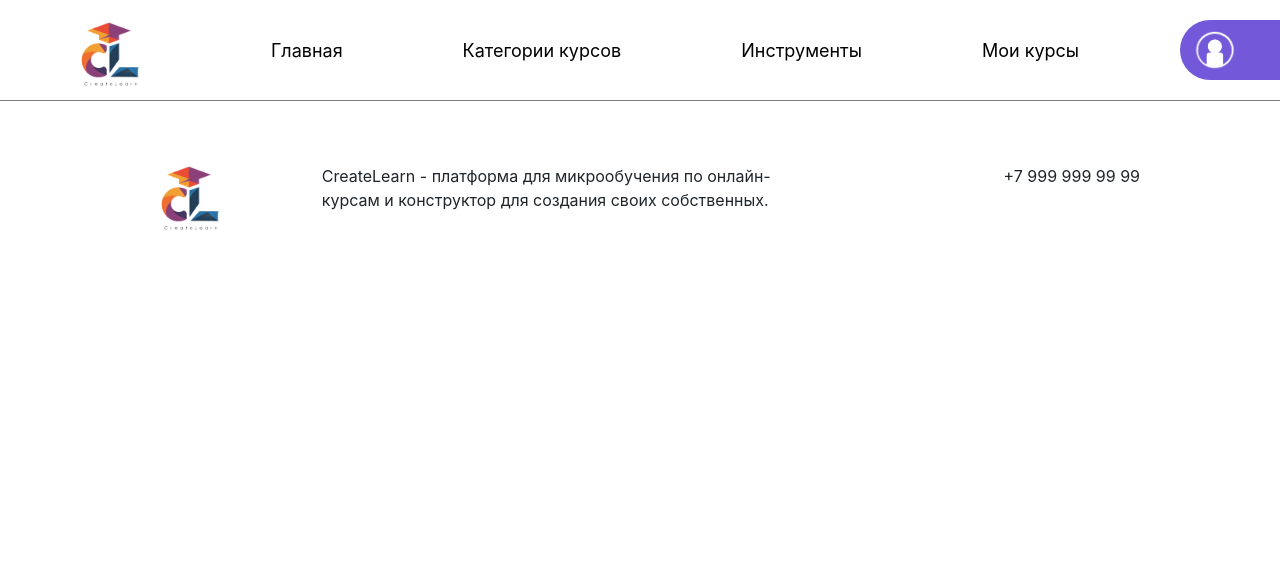
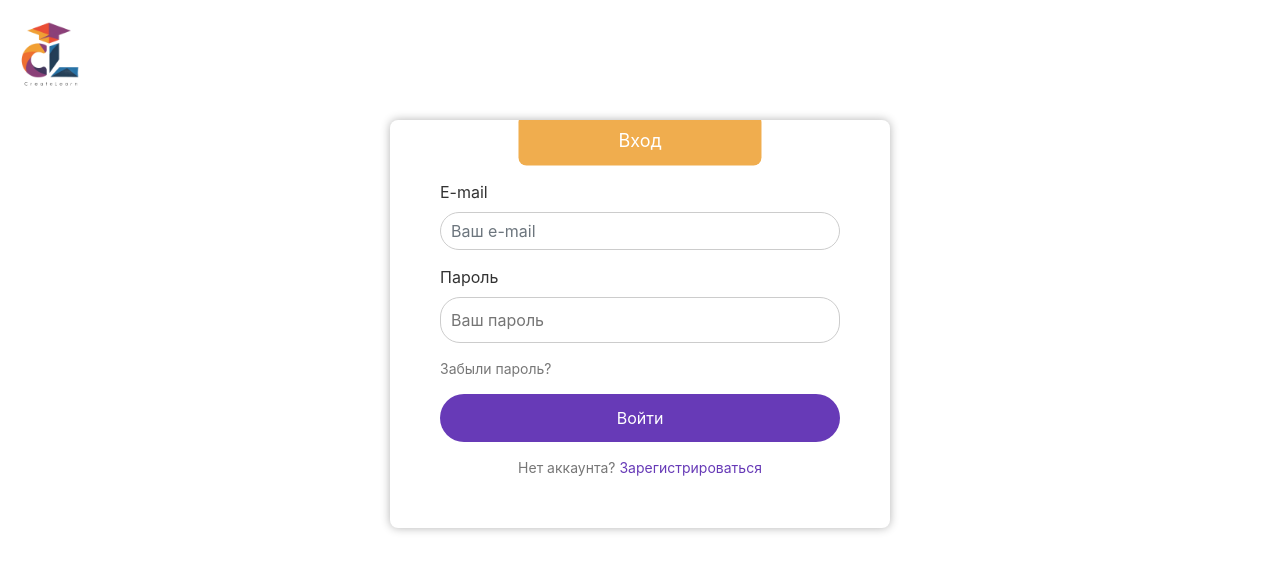
Before and after one commit to Digital-Activists/create-learn, a Django app: page /auth/login in a window 1280 px wide. Shown: the top 571 px of the page. Run offline with Django 5.2, Linux system fonts and the light colour scheme; some libraries are stand-ins or nearby versions.

Commit message:
вход

```diff
--- a/CreateLearn/apps/users/auth/views.py
+++ b/CreateLearn/apps/users/auth/views.py
@@ -11,7 +11,8 @@ from .forms import CustomUserCreationForm, CustomLoginForm
 
 
 class RegisterView(CreateView):
-    template_name = "base.html"
+    # template_name = "base.html"
+    template_name = "registration/selection_regis.html"
     success_url = reverse_lazy("home")
     form_class = CustomUserCreationForm
 
@@ -20,7 +21,8 @@ class RegisterView(CreateView):
 
 
 class LoginUserView(LoginView):
-    template_name = "base.html"
+    # template_name = "base.html"
+    template_name = "registration/input.html"
     form_class = CustomLoginForm
     success_url = reverse_lazy("home")
 
--- a/CreateLearn/static_dev/style.css
+++ b/CreateLearn/static_dev/style.css
@@ -40,6 +40,11 @@ margin-right: 0;
     height: 60px;
     border-top-left-radius: 30px;
     border-bottom-left-radius: 30px;
+    transition: 1s;
+}
+
+.button-icon p:hover{
+    color: #000;
 }
 
 .menu-icon{
@@ -82,6 +87,11 @@ margin-right: 0;
     padding: 10px 30px;
     margin-top: 2%;
     margin-left: 5%;
+    transition: 1s;
+}
+
+.button-start:hover{
+    color: #000;
 }
 
 .benefits{
@@ -153,6 +163,11 @@ margin-right: 0;
     padding: 5px 50px;
     margin-top: 5%;
     margin-left: 39%;
+    transition: 1s;
+}
+
+.button-start-course:hover{
+    color: #000;
 }
 
 .course-constructor{
@@ -214,6 +229,11 @@ margin-right: 0;
     padding: 5px 50px;
     margin-top: 3%;
     margin-left: 35%;
+    transition: 1s;
+}
+
+.button-start-course-constructor:hover{
+    color: #000;
 }
 
 
--- /dev/null
+++ b/CreateLearn/static_dev/style_regis.css
@@ -0,0 +1,125 @@
+
+.input-section{
+    width: 40%;
+    margin-right: auto;
+    margin-left: auto;
+}
+
+.container {
+    width: 100%;
+    max-width: 300px; /* Максимальная ширина формы */
+    padding: 20px;
+}
+
+.login-form {
+    background-color: #fff; /* Белый фон формы */
+    border-radius: 8px;
+    box-shadow: 0 0 10px rgba(0, 0, 0, 0.3);
+    overflow: hidden; /* Чтобы borderRadius работал с header */
+    text-align: center;
+}
+
+.header {
+    position: relative; /* Для позиционирования кнопки */
+}
+
+.login-button {
+    background-color: #f0ad4e; /* Оранжевый цвет кнопки */
+    color: #fff;
+    border: none;
+    padding: 12px 100px;
+    font-size: 18px;
+    border-radius: 8px;
+    cursor: pointer;
+    position: absolute;
+    left: 50%;
+    transform: translateX(-50%) translateY(-50%); /* Центрирование по горизонтали и вертикали */
+    top: 0;
+}
+
+.form-content {
+    padding: 50px;
+    padding-top: 20px;
+}
+
+label {
+    /* display: block; */
+    text-align: left;
+    margin-bottom: 5px;
+    color: #333;
+}
+
+input[type="email"],
+input[type="password"] {
+    width: 100%;
+    padding: 10px;
+    margin-bottom: 15px;
+    border: 1px solid #ccc;
+    border-radius: 20px; /* Скругленные углы */
+    box-sizing: border-box; /* Чтобы padding не увеличивал ширину */
+}
+
+input[type="email"]:focus,
+input[type="password"]:focus {
+    outline: none;
+    border-color: #673ab7; /* Цвет при фокусе */
+}
+
+.forgot-password {
+    display: block;
+    text-align: left;
+    margin-bottom: 15px;
+    color: #777;
+    text-decoration: none;
+    font-size: 14px;
+}
+
+.forgot-password:hover {
+    text-decoration: underline;
+}
+
+.submit-button {
+    background-color: #673ab7; /* Фиолетовый цвет кнопки */
+    color: #fff;
+    border: none;
+    padding: 12px 24px;
+    font-size: 16px;
+    border-radius: 25px;
+    cursor: pointer;
+    width: 100%;
+    margin-bottom: 15px;
+}
+
+.submit-button:hover {
+    background-color: #512da8; /* Более темный фиолетовый при наведении */
+}
+
+.footer {
+    font-size: 14px;
+    color: #777;
+}
+
+.register-link {
+    color: #673ab7;
+    text-decoration: none;
+}
+
+.register-link:hover {
+    text-decoration: underline;
+}
+
+.selection-button{
+    background: none;
+    border: none;
+    transition: 1s;
+}
+
+.selection-button:hover {
+    transform: scale(1.1);
+}
+
+.selection-div{
+    display: flex;
+    justify-content: center;
+    gap:200px;
+}
--- a/CreateLearn/templates/includes/header.html
+++ b/CreateLearn/templates/includes/header.html
@@ -15,8 +15,13 @@
       </ul>
     </div>
     <div class="menu-icon">
-        <a href="/">
-          <button class="button-icon"><img src="{% static 'img/icon.png' %}" width="50" height="40px" style="margin-right: 30px;"></button>
+        <a href="{% url 'login' %}">
+          <button class="button-icon">
+            <div style="display: flex;">
+              <img src="{% static 'img/input.png' %}" width="50" height="45px">
+              <p style="margin-top: 10px; color: #fff;">Вход</p>
+            </div>
+          </button>
         </a>
       </div>
   </header>
--- a/CreateLearn/templates/includes/index.html
+++ b/CreateLearn/templates/includes/index.html
@@ -9,7 +9,7 @@
     <section class="hero">
         <h1 class="hero-p-1">Обучайся за 15 минут в день! Создавай курсы, которые захватывают!</h1>
         <p class="hero-p-2">Платформа для подготовки к экзаменам, созданная для успеха студентов и учеников, предлагает эффективные инструменты обучения, а также предоставляет преподавателям мощный конструктор курсов для создания персонализированных учебных материалов, что позволяет обеспечить всестороннюю и качественную подготовку к экзаменам для всех пользователей.</p>
-        <a href="#">
+        <a href="{% url 'login' %}">
             <button class="button-start"> Начать обучение</button>
         </a>
     </section>
@@ -78,7 +78,7 @@
                 </div>
             </div>
         </div>
-        <a href="#">
+        <a href="{% url 'login' %}">
             <button class="button-start-course">Показать все курсы</button>
         </a>
     </section>
@@ -133,7 +133,7 @@
                 <p>Продавайте свои курсы и зарабатывайте на своих знаниях.</p>
             </li>
         </ul>
-        <a href="#">
+        <a href="{% url 'login' %}">
             <button class="button-start-course-constructor">Попробовать конструктор курсов</button>
         </a>
     </section>
--- /dev/null
+++ b/CreateLearn/templates/registration/base_regist.html
@@ -0,0 +1,33 @@
+{% load static %}
+
+ <!DOCTYPE html>
+<html lang="ru">
+<head>
+    <meta charset="UTF-8">
+    <meta name="viewport" content="width=device-width, initial-scale=1.0">
+    <link rel="stylesheet" href="{% static 'style_regis.css' %}">
+    <link rel="stylesheet" href="https://stackpath.bootstrapcdn.com/bootstrap/4.5.2/css/bootstrap.min.css">
+    <title>
+      {% block title %}{% endblock %}
+    </title>
+</head>
+<body>
+  <header class="container-h">
+    <div class="menu">
+      <a href="/">
+        <img src="{% static 'img/logo.png' %}" width="100" height="100px">
+      </a>
+    </div>
+  </header>
+
+    <main >
+        <div class="container" style=" overflow: hidden; max-width: 100%;">
+          {% block content %}{% endblock %}
+        </div>
+    </main>
+
+    <script src="https://code.jquery.com/jquery-3.5.1.slim.min.js"></script>
+    <script src="https://cdn.jsdelivr.net/npm/@popperjs/core@2.5.3/dist/umd/popper.min.js"></script>
+    <script src="https://stackpath.bootstrapcdn.com/bootstrap/4.5.2/js/bootstrap.min.js"></script>
+</body>
+</html>
--- /dev/null
+++ b/CreateLearn/templates/registration/input.html
@@ -0,0 +1,27 @@
+{% extends 'registration/base_regist.html' %}
+
+{% load static %}
+
+{% block content %}
+    <section class="input-section">
+        <div class="login-form">
+            <div class="form-content">
+                <div class="header">
+                    <button class="login-button">Вход</button>
+                </div>
+                <label for="email" style="display: block; margin-top: 40px;">E-mail</label>
+                <input type="email" id="email" placeholder="Ваш e-mail" class="form-control">
+
+                <label for="password" style="display: block;">Пароль</label>
+                <input type="password" id="password" placeholder="Ваш пароль">
+
+                <a href="#" class="forgot-password">Забыли пароль?</a>
+
+                <button class="submit-button">Войти</button>
+
+                <div class="footer">
+                    Нет аккаунта? <a href="{% url 'register' %}" class="register-link">Зарегистрироваться</a>
+                </div>
+            </div>
+    </section>
+{% endblock %}
--- /dev/null
+++ b/CreateLearn/templates/registration/prof-regis1.html
@@ -0,0 +1 @@
+<!-- Регистрация учителя 1 -->
--- /dev/null
+++ b/CreateLearn/templates/registration/stud_regis1.html
@@ -0,0 +1 @@
+<!-- Регистрация ученика 1 -->
```
Also changed, not shown: CreateLearn/templates/registration/selection_regis.html (added, +11 -0 lines), CreateLearn/static_dev/img/card-prof.png (added), CreateLearn/static_dev/img/card-stud.png (added), CreateLearn/static_dev/img/input.png (added).
